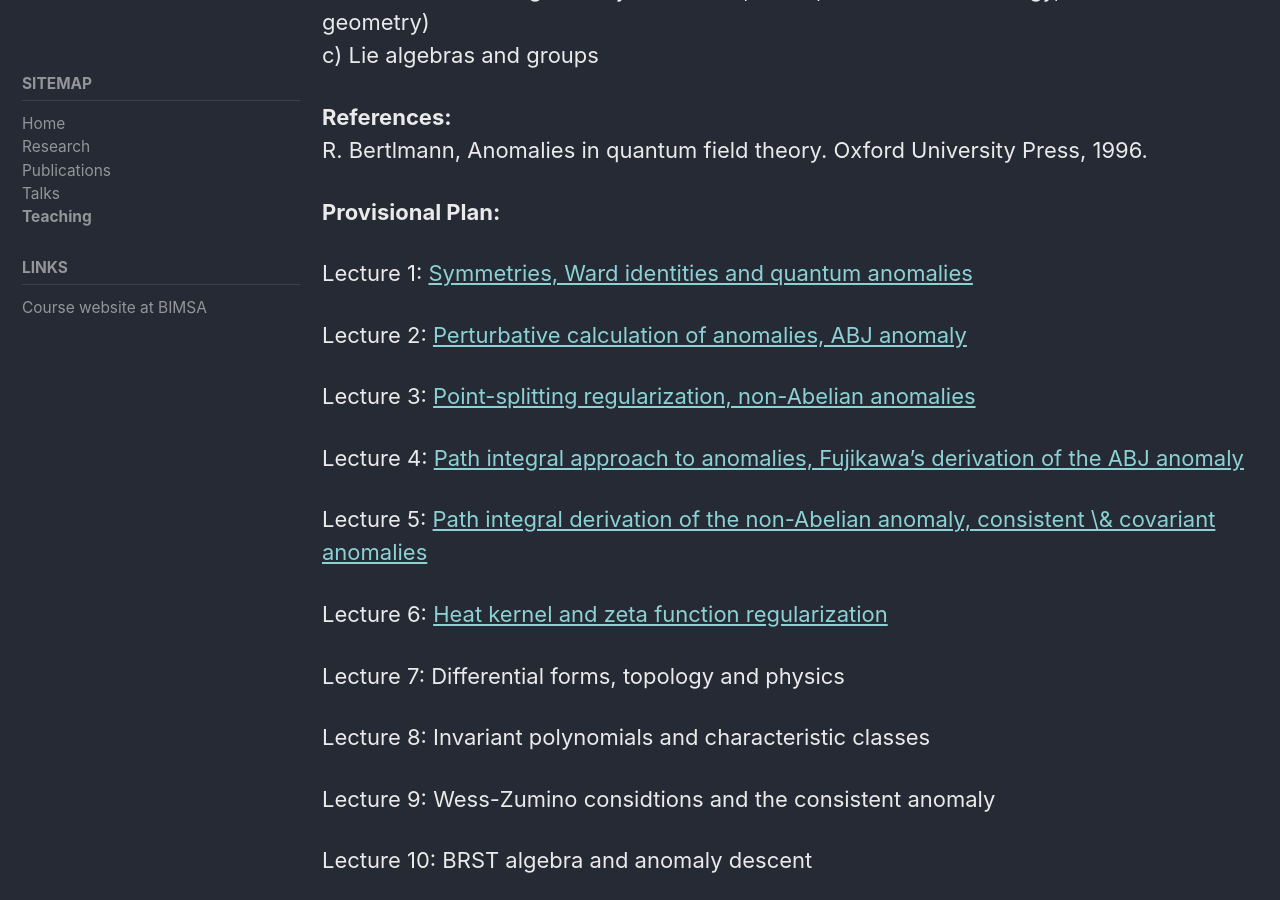
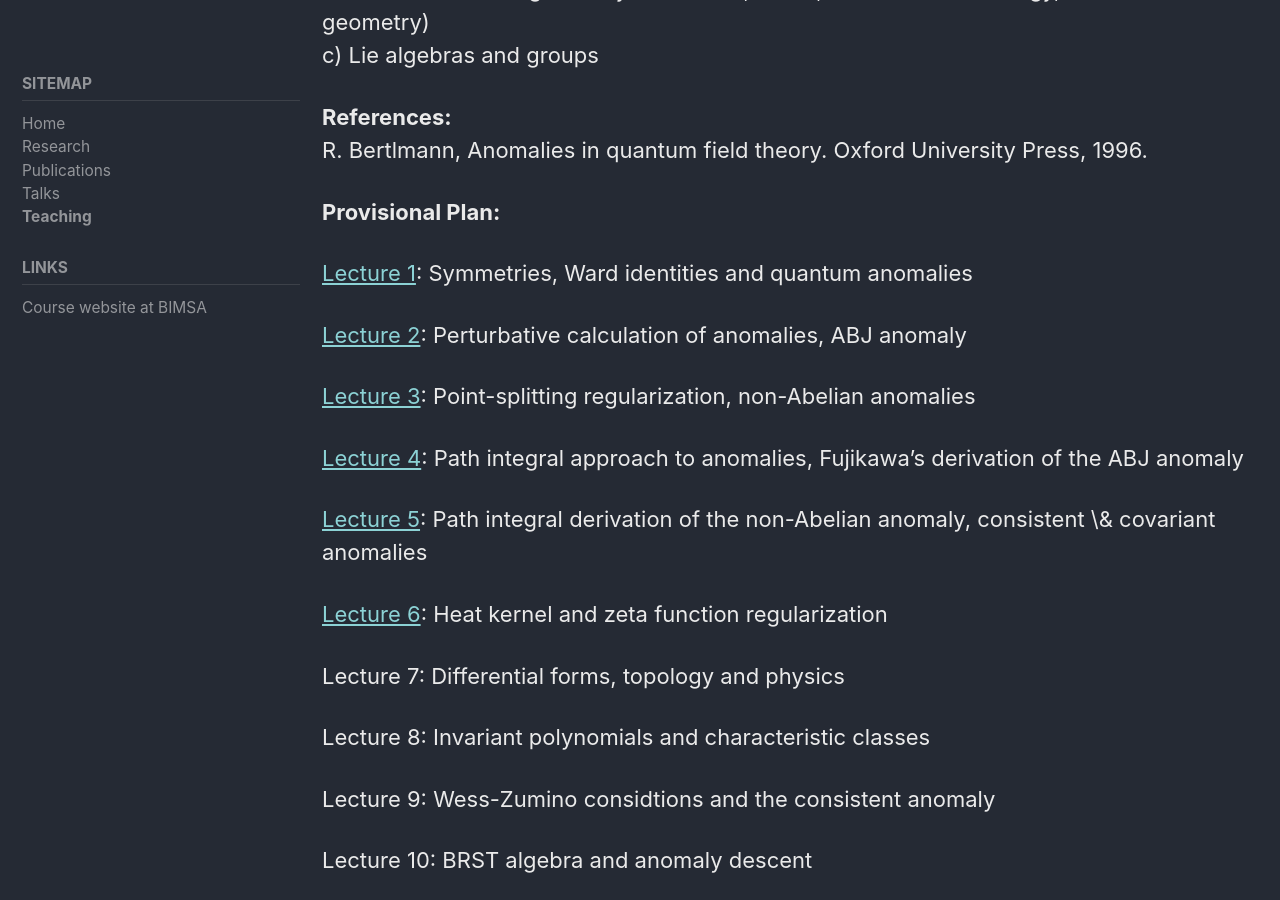
Before and after one commit to ipapadimitriou/ipapadimitriou.github.io, a Jekyll site: the page built from _pages/teaching.md, in a window 1280 px wide and 900 px high, scrolled down 668 px. Built offline with Jekyll 4.4.1, drawn with Linux system fonts in a browser that asks for light colours; cached includes are drawn as plain includes.

```diff
--- a/_pages/teaching.md
+++ b/_pages/teaching.md
@@ -49,18 +49,18 @@ R. Bertlmann, Anomalies in quantum field theory. Oxford University Press, 1996.
 
 <b>Provisional Plan:</b><br>
 
-Lecture 1: [Symmetries, Ward identities and quantum anomalies](./attachments/teaching/QFT Anomalies and Applications 2021/lecture notes/QFT Anomalies - Lecture 1.pdf)
+[Lecture 1](./attachments/teaching/QFT Anomalies and Applications 2021/lecture notes/QFT Anomalies - Lecture 1.pdf): Symmetries, Ward identities and quantum anomalies
 
-Lecture 2: [Perturbative calculation of anomalies, ABJ anomaly](./attachments/teaching/QFT Anomalies and Applications 2021/lecture notes/QFT Anomalies - Lecture 2.pdf)
+[Lecture 2](./attachments/teaching/QFT Anomalies and Applications 2021/lecture notes/QFT Anomalies - Lecture 2.pdf): Perturbative calculation of anomalies, ABJ anomaly
 
 
-Lecture 3: [Point-splitting regularization, non-Abelian anomalies](./attachments/teaching/QFT Anomalies and Applications 2021/lecture notes/QFT Anomalies - Lecture 3.pdf)
+[Lecture 3](./attachments/teaching/QFT Anomalies and Applications 2021/lecture notes/QFT Anomalies - Lecture 3.pdf): Point-splitting regularization, non-Abelian anomalies
 
-Lecture 4: [Path integral approach to anomalies, Fujikawa's derivation of the ABJ anomaly](./attachments/teaching/QFT Anomalies and Applications 2021/lecture notes/QFT Anomalies - Lecture 4.pdf)
+[Lecture 4](./attachments/teaching/QFT Anomalies and Applications 2021/lecture notes/QFT Anomalies - Lecture 4.pdf): Path integral approach to anomalies, Fujikawa's derivation of the ABJ anomaly
 
-Lecture 5: [Path integral derivation of the non-Abelian anomaly, consistent \& covariant anomalies](./attachments/teaching/QFT Anomalies and Applications 2021/lecture notes/QFT Anomalies - Lecture 5.pdf)
+[Lecture 5](./attachments/teaching/QFT Anomalies and Applications 2021/lecture notes/QFT Anomalies - Lecture 5.pdf): Path integral derivation of the non-Abelian anomaly, consistent \& covariant anomalies
 
-Lecture 6: [Heat kernel and zeta function regularization](./attachments/teaching/QFT Anomalies and Applications 2021/lecture notes/QFT Anomalies - Lecture 6.pdf)
+[Lecture 6](./attachments/teaching/QFT Anomalies and Applications 2021/lecture notes/QFT Anomalies - Lecture 6.pdf): Heat kernel and zeta function regularization
 
 Lecture 7: Differential forms, topology and physics
 
```
